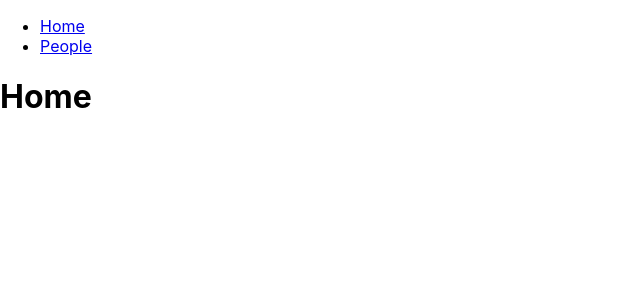
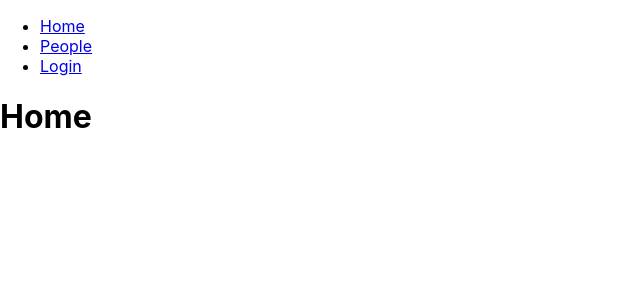
Before and after one commit to jaffamaiah/InLook, a React (Create React App) app in the folder front-end/: page / in a window 1280 px wide. Shown: the top 300 px of the page, without its empty margins (0-640 px from the left). Built offline with nearby package versions, Linux system fonts and the light colour scheme.

Commit message:
Fix port still starting from 5000

```diff
--- a/front-end/src/App.js
+++ b/front-end/src/App.js
@@ -1,5 +1,5 @@
 import { BrowserRouter, Routes, Route } from "react-router-dom"
-import Layout from "./pages/Layout"
+import NavBar from "./pages/NavBar"
 import Home from "./pages/Home"
 import People from "./pages/People"
 import Page404 from "./pages/Page404"
@@ -9,7 +9,7 @@ export default function App() {
   return (
     <BrowserRouter>
       <Routes>
-        <Route path="/" element={<Layout />}>
+        <Route path="/" element={<NavBar />}>
           <Route index element={<Home />} />
           <Route path="people" element={<People />} />
           <Route path="login" element={<LoginPage />} />
--- a/front-end/src/pages/Layout.js
+++ b/front-end/src/pages/NavBar.js
@@ -11,6 +11,9 @@ const Layout = () => {
           <li>
             <Link to="/people">People</Link>
           </li>
+          <li>
+            <Link to="/login">Login</Link>
+          </li>
         </ul>
       </nav>
 
--- a/front-end/src/pages/People.js
+++ b/front-end/src/pages/People.js
@@ -8,7 +8,7 @@ function People() {
 
     // Fetch data from the API using axios.get(), store the result in data
     useEffect(() => {
-    axios.get("http://localhost:5000/people")
+    axios.get("http://localhost:8080/people")
         .then(
             (result) => { setData(result.data) }
         )
```
Also changed, not shown: 2 other files (tests, documents, lock files or other folders).
